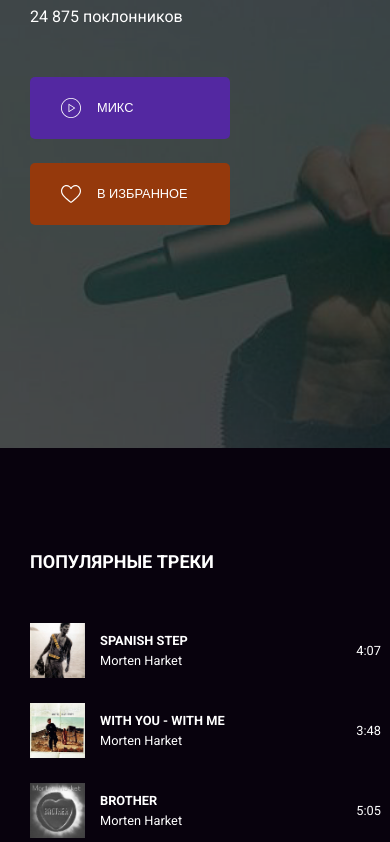
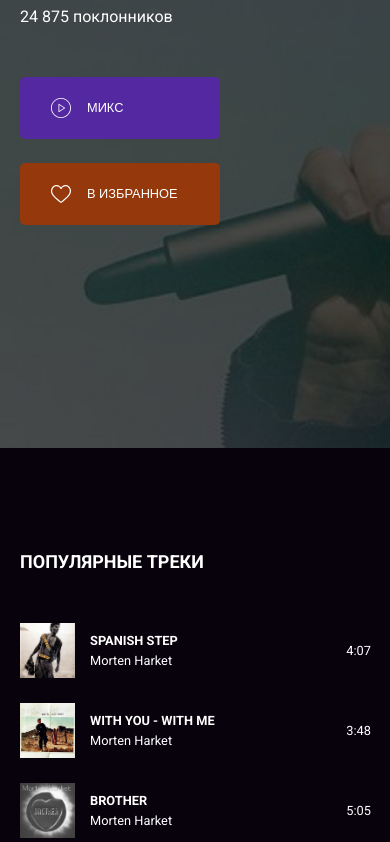
Before and after one commit to MityaDementiy/layout-designer-project-lvl2, a website: page src/artist.html in a window 390 px wide. Shown: the part 281-1123 px from the top of the page. Drawn offline with Linux system fonts and the light colour scheme.

Commit message:
Fix paddings

```diff
--- a/src/scss/pages/artist.scss
+++ b/src/scss/pages/artist.scss
@@ -142,8 +142,8 @@
   .container {
     max-width: 90%;
     margin: 0;
-    margin-right: 20px;
-    margin-left: 20px;
+    padding-right: 20px;
+    padding-left: 20px;
   }
 
   .album:nth-child(2),
```
Also changed, not shown: src/css/style.css.
